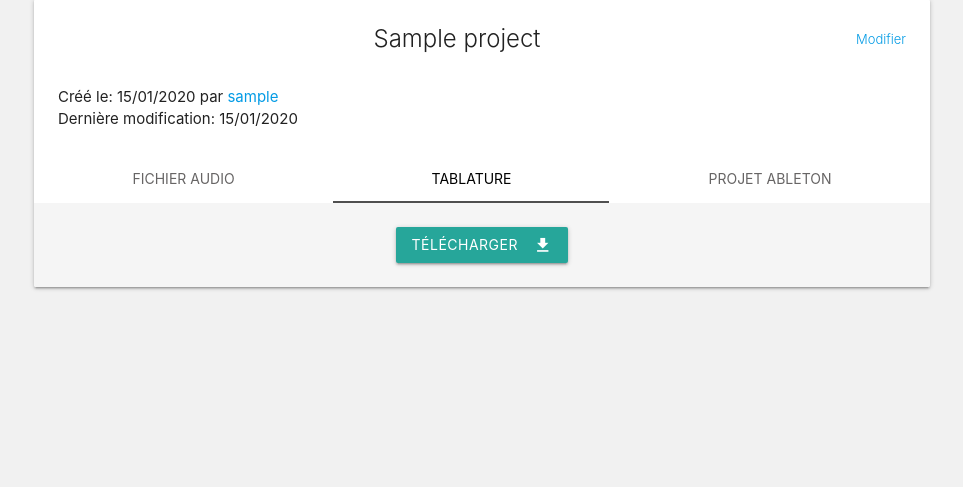
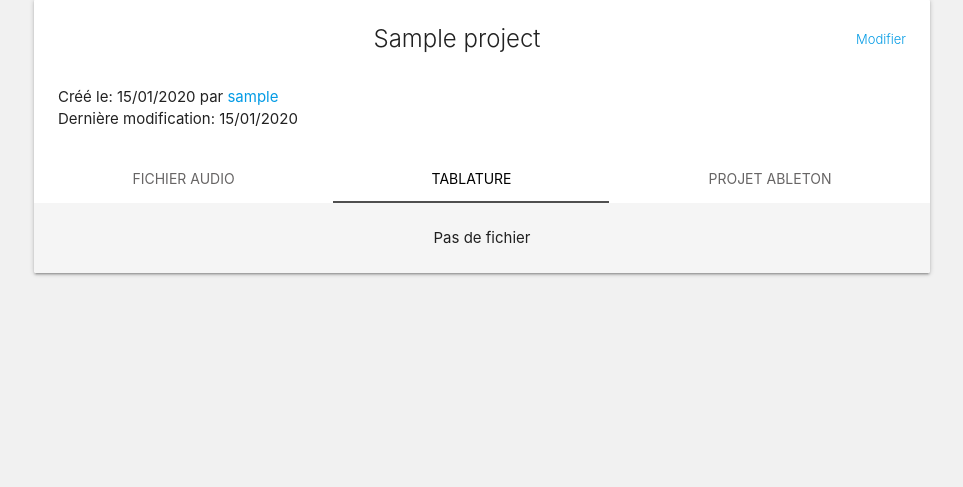
Before and after one commit to Sebastien-M/music_ids, a Django app: a page that uses app/templates/app/pages/project_detail.html in a window 1280 px wide, after a click on "TABLATURE". Shown: the part 125-612 px from the top of the page, without its empty margins (158-1121 px from the left). Run offline with Django 3.2, Linux system fonts and the light colour scheme; a user stored in the database is signed in; tables that the repository leaves empty hold one stand-in row (values such as "Sample post"); grey boxes marked "Sample" are stand-in pictures.

Commit message:
Displayed if files are included or not in ProjectDetailView Closes GH-37

```diff
--- a/app/templates/app/pages/project_detail.html
+++ b/app/templates/app/pages/project_detail.html
@@ -37,16 +37,24 @@
                 </div>
                 <div id="music-sheet">
                     <div class="center">
+                        {% if project.joined_files.MUSIC_SHEET %}
                             <a class="waves-effect waves-light btn"
                                href="/media/{{ project.joined_files.MUSIC_SHEET.file }}"><i
                                     class="material-icons right">file_download</i>Télécharger</a>
+                        {% else %}
+                            <span>Pas de fichier</span>
+                        {% endif %}
                     </div>
                 </div>
                 <div id="ableton-project">
                     <div class="center">
+                        {% if project.joined_files.ABLETON_PROJECT_FILE %}
                             <a class="waves-effect waves-light btn"
                                href="/media/{{ project.joined_files.ABLETON_PROJECT_FILE.file }}"><i
                                     class="material-icons right">file_download</i>Télécharger</a>
+                        {% else %}
+                            <span>Pas de fichier</span>
+                        {% endif %}
                     </div>
                 </div>
             </div>
```
Lines whose indentation alone changed are shown as unchanged.
